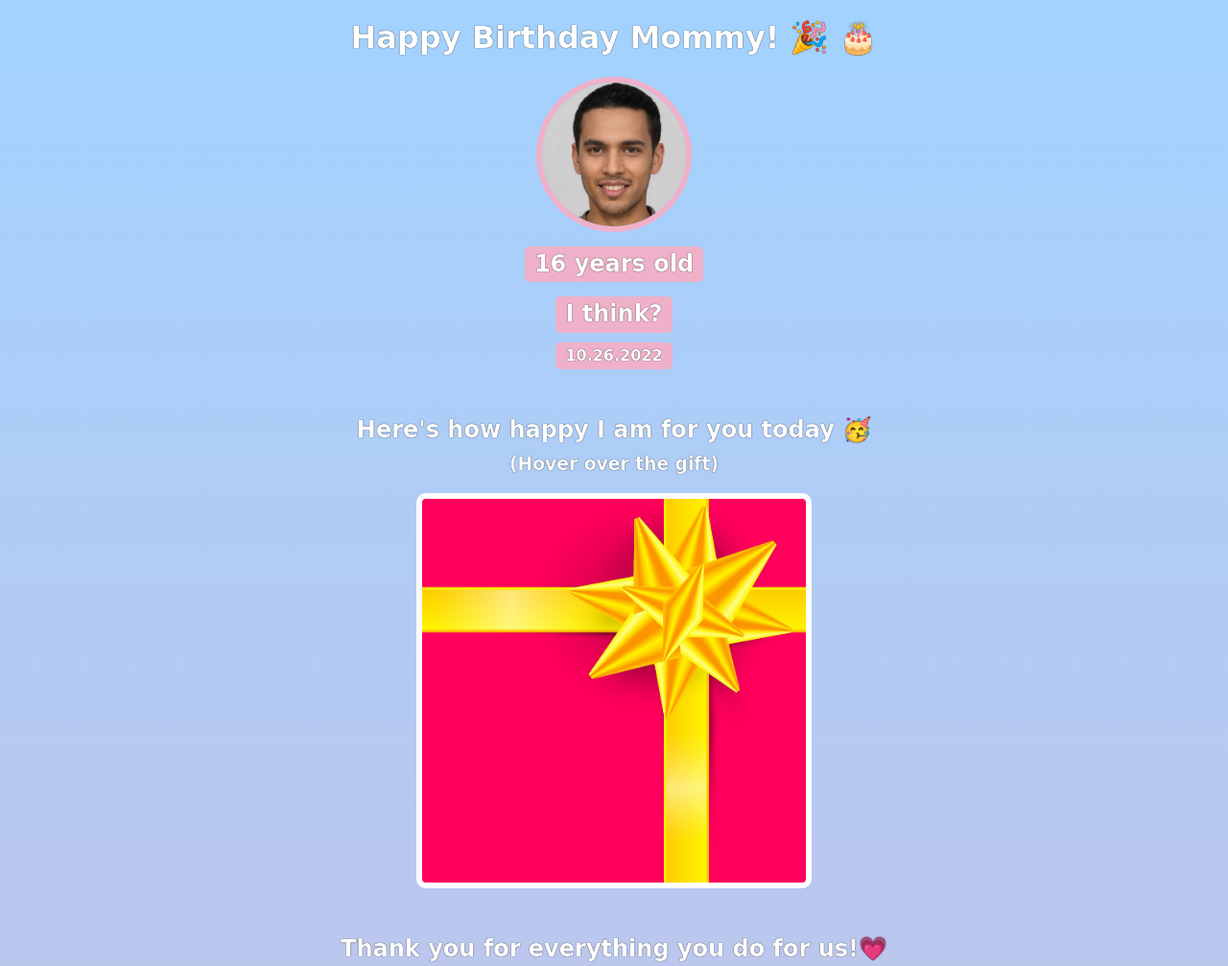
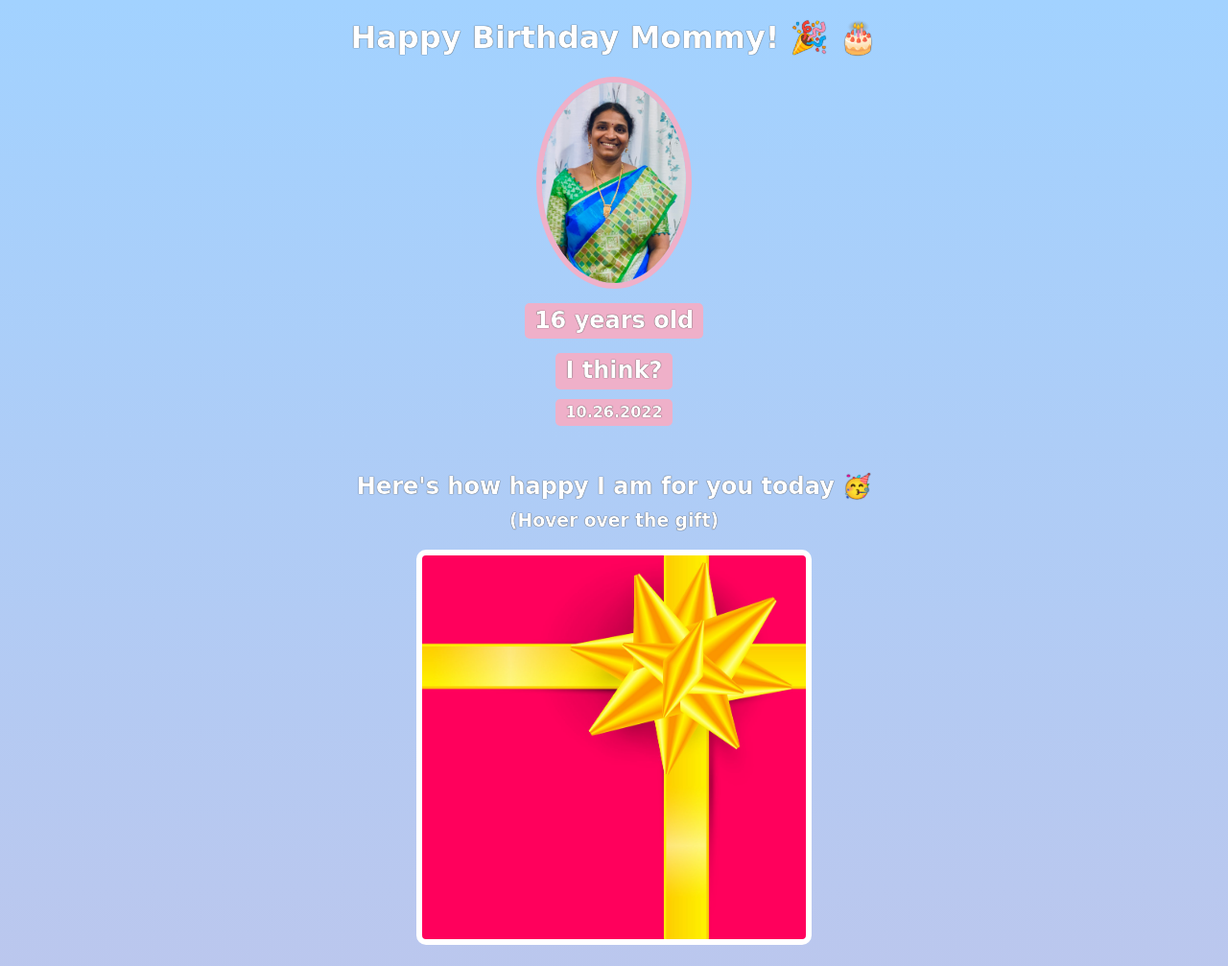
Before and after one commit to CoolCoder24/Birthday-Gift-Site, a plain HTML site: page index.html in a window 1280 px wide. Shown: the top 1007 px of the page at 96% size. Drawn offline with nearby package versions, Linux system fonts and the light colour scheme; a web font is replaced by a local one.

Commit message:
Mom image

```diff
--- a/index.html
+++ b/index.html
@@ -9,7 +9,7 @@
         <div id="header">
             <h1>Happy Birthday Mommy! 🎉
                 🎂</h1>
-            <img id="bff-img" src="images/nick.jpg">
+            <img id="bff-img" src="images/Mom-photo.jpeg">
             <h2 id="bday-age">16 years old</h2>
             <h2 id="bday-age">I think?</h2>
             <h4 id="bday-date">10.26.2022</h4>
```
Also changed, not shown: images/Mom-photo.jpeg (added).
